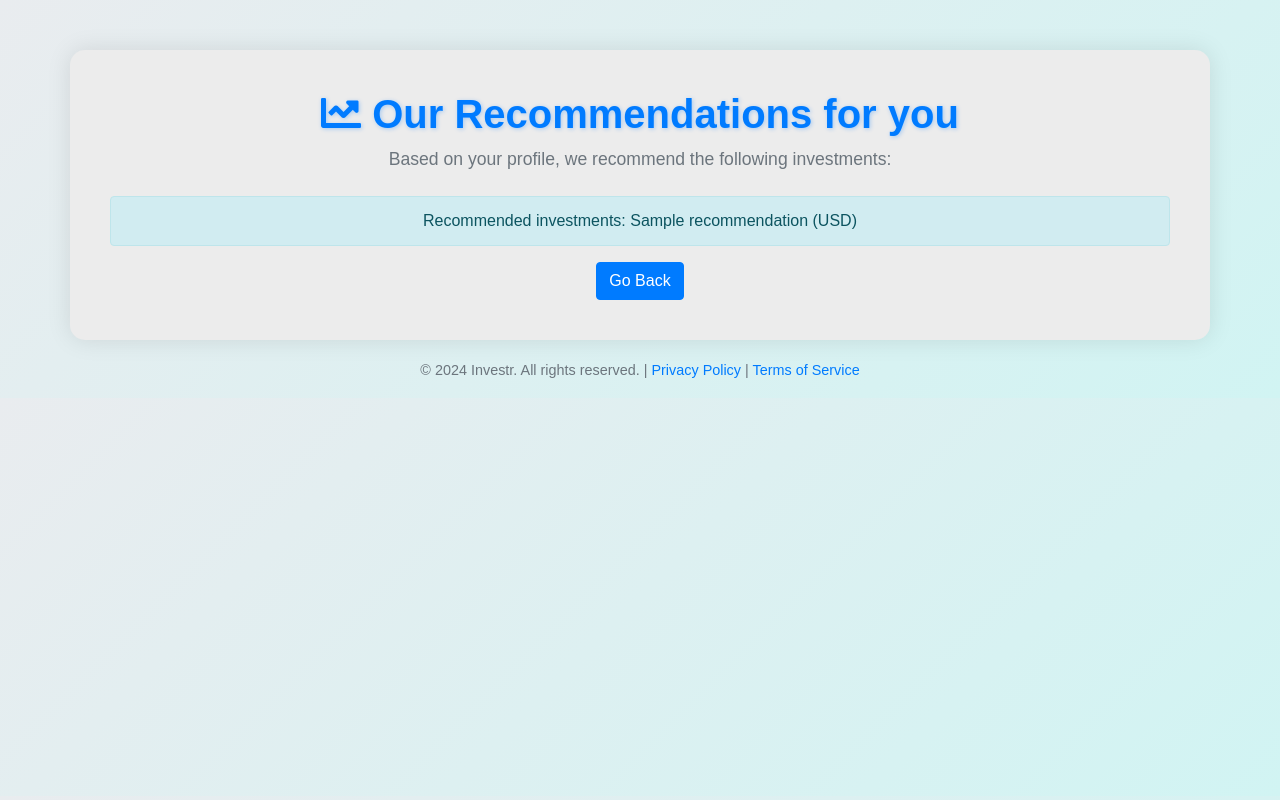
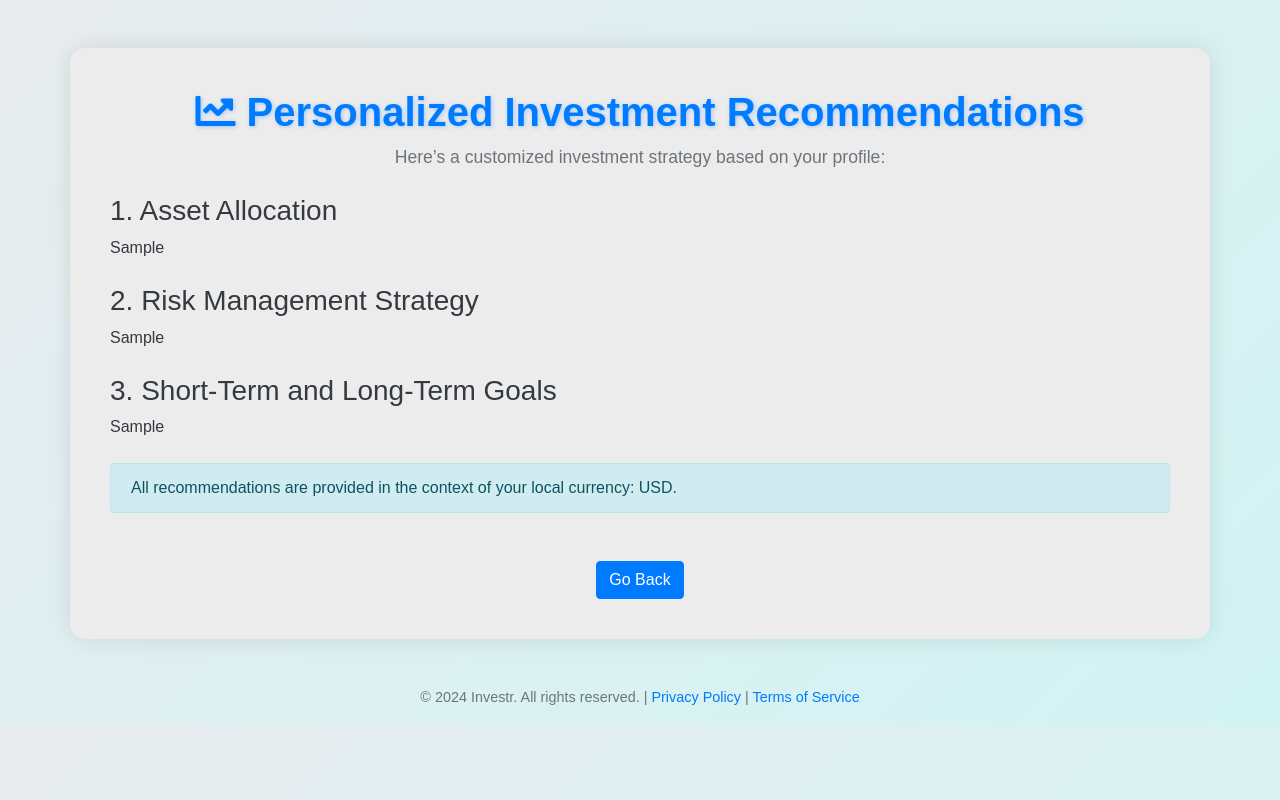
Before and after one commit to JaganFoundr/MinimumViableP, a Flask app: template templates/recommendation.html in a window 1280 px wide. Run offline with Flask 3, Linux system fonts and the light colour scheme; the template is opened without the code that fills it: most values are stand-ins (such as "Sample title", 1, 10 or a date in 2020); some libraries are stand-ins or nearby versions.

Commit message:
upgraded

```diff
--- a/app.py
+++ b/app.py
@@ -39,120 +39,57 @@ def recommend():
     risk_tolerance = request.form.get('risk_tolerance', 'N/A')
     country = request.form.get('country', 'USD')
 
-    # Create a prompt for the LLM
+    # Create a structured prompt for the LLM
     prompt = (
-        f"Based on the following financial information:\n"
-        f"Annual Income: {income}\n"
-        f"Savings: {savings}\n"
-        f"Risk Tolerance: {risk_tolerance}\n"
-        f"Country: {currency_map.get(country, 'United States Dollar')}\n\n"
-        f"Provide personalized investment recommendations."
+        f"Consider the following individual's financial profile and provide tailored investment advice:\n\n"
+        f"1. **Annual Income**: {income}\n"
+        f"2. **Savings**: {savings}\n"
+        f"3. **Risk Tolerance**: {risk_tolerance}\n"
+        f"4. **Location**: {currency_map.get(country, 'United States Dollar')}\n\n"
+        f"Provide a structured investment strategy:\n"
+        f"- Asset Allocation\n"
+        f"- Risk Management\n"
+        f"- Short-Term and Long-Term Goals\n"
+        f"- Any specific recommendations for {currency_map.get(country)}."
     )
 
-    # Tokenize input with padding and truncation
+    # Tokenize input and generate output
     inputs = tokenizer(prompt, return_tensors="pt", padding=True, truncation=True)
 
     try:
         # Generate recommendations
         output = model.generate(
             **inputs,
-            max_length=150,
+            max_length=200,
             num_return_sequences=1,
             do_sample=True,
             temperature=0.7
         )
-        recommendations = tokenizer.decode(output[0], skip_special_tokens=True).strip().split('\n')
+        raw_recommendation = tokenizer.decode(output[0], skip_special_tokens=True).strip()
+
+        # Split recommendations into structured sections (example split logic)
+        structured_recommendation = {
+            "Asset Allocation": raw_recommendation.split("Risk Management")[0].strip(),
+            "Risk Management": raw_recommendation.split("Risk Management")[1].split("Short-Term and Long-Term Goals")[0].strip(),
+            "Short-Term and Long-Term Goals": raw_recommendation.split("Short-Term and Long-Term Goals")[1].strip()
+        }
 
     except Exception as e:
         print(f"Error generating recommendations: {e}")
-        recommendations = ["Unable to generate recommendations at this time."]
+        structured_recommendation = {
+            "Asset Allocation": "Unable to provide asset allocation advice at this time.",
+            "Risk Management": "Unable to provide risk management advice at this time.",
+            "Short-Term and Long-Term Goals": "Unable to provide short- and long-term goals advice at this time."
+        }
 
-    # Determine the currency based on the selected country
     currency = currency_map.get(country, 'Unknown Currency')
 
-    print(f"Recommendations: {recommendations}, Currency: {currency}")
-
-    # Render the recommendation page with the results
-    return render_template('recommendation.html', recommendations=recommendations, currency=currency)
+    # Render the recommendation page with the structured recommendations
+    return render_template(
+        'recommendation.html',
+        recommendations=structured_recommendation,
+        currency=currency
+    )
 
 if __name__ == '__main__':
     app.run(host='0.0.0.0', port=5000, debug=True)
-from flask import Flask, request, render_template
-from flask_cors import CORS
-from transformers import AutoModelForCausalLM, AutoTokenizer
-import torch
-
-app = Flask(__name__)
-CORS(app)  # Enable CORS for all routes
-
-# Load pre-trained model and tokenizer from Hugging Face
-model_name = "meta-llama/LLaMA-3.2-1B"  # Replace with your actual model
-tokenizer = AutoTokenizer.from_pretrained(model_name)
-model = AutoModelForCausalLM.from_pretrained(model_name)
-
-# Set the pad token to the EOS token if no pad token is defined
-if tokenizer.pad_token is None:
-    tokenizer.pad_token = tokenizer.eos_token
-model.config.pad_token_id = tokenizer.pad_token_id
-
-# Define a mapping from country codes to currencies
-currency_map = {
-    'USD': 'United States Dollar',
-    'EUR': 'Euro',
-    'GBP': 'British Pound',
-    'INR': 'Indian Rupee',
-    'AUD': 'Australian Dollar',
-    'CAD': 'Canadian Dollar',
-    'JPY': 'Japanese Yen',
-}
-
-@app.route('/')
-def index():
-    return render_template('index.html')
-
-@app.route('/recommend', methods=['POST'])
-def recommend():
-    # Get data from the form
-    income = request.form.get('income', 'N/A')
-    savings = request.form.get('savings', 'N/A')
-    risk_tolerance = request.form.get('risk_tolerance', 'N/A')
-    country = request.form.get('country', 'USD')
-
-    # Create a prompt for the LLM
-    prompt = (
-        f"Based on the following financial information:\n"
-        f"Annual Income: {income}\n"
-        f"Savings: {savings}\n"
-        f"Risk Tolerance: {risk_tolerance}\n"
-        f"Country: {currency_map.get(country, 'United States Dollar')}\n\n"
-        f"Provide personalized investment recommendations."
-    )
-
-    # Tokenize input with padding and truncation
-    inputs = tokenizer(prompt, return_tensors="pt", padding=True, truncation=True)
-
-    try:
-        # Generate recommendations
-        output = model.generate(
-            **inputs,
-            max_length=150,
-            num_return_sequences=1,
-            do_sample=True,
-            temperature=0.7
-        )
-        recommendations = tokenizer.decode(output[0], skip_special_tokens=True).strip().split('\n')
-
-    except Exception as e:
-        print(f"Error generating recommendations: {e}")
-        recommendations = ["Unable to generate recommendations at this time."]
-
-    # Determine the currency based on the selected country
-    currency = currency_map.get(country, 'Unknown Currency')
-
-    print(f"Recommendations: {recommendations}, Currency: {currency}")
-
-    # Render the recommendation page with the results
-    return render_template('recommendation.html', recommendations=recommendations, currency=currency)
-
-if __name__ == '__main__':
-    app.run(host='0.0.0.0', port=5000, debug=True)
--- a/templates/recommendation.html
+++ b/templates/recommendation.html
@@ -4,26 +4,50 @@
 <head>
   <meta charset="UTF-8">
   <meta name="viewport" content="width=device-width, initial-scale=1.0">
-  <title>InvestR</title>
+  <title>InvestR - Personalized Investment Advice</title>
   <link rel="stylesheet" href="https://stackpath.bootstrapcdn.com/bootstrap/4.5.2/css/bootstrap.min.css">
   <link rel="stylesheet" href="https://cdnjs.cloudflare.com/ajax/libs/font-awesome/5.15.4/css/all.min.css">
   <link rel="stylesheet" href="static/styles.css">
 </head>
 
 <body>
-  <div class="container text-center">
-    <h1><i class="fas fa-chart-line"></i> Our Recommendations for you</h1>
-    <p class="lead">Based on your profile, we recommend the following investments:</p>
+  <div class="container my-5">
+    <div class="text-center">
+      <h1><i class="fas fa-chart-line"></i> Personalized Investment Recommendations</h1>
+      <p class="lead">Here’s a customized investment strategy based on your profile:</p>
+    </div>
+
+    <!-- Recommendation Sections -->
+    <div class="recommendation-section mt-4">
+      <h3>1. Asset Allocation</h3>
+      <p>{{ recommendations['Asset Allocation'] }}</p>
+    </div>
+
+    <div class="recommendation-section mt-4">
+      <h3>2. Risk Management Strategy</h3>
+      <p>{{ recommendations['Risk Management'] }}</p>
+    </div>
+
+    <div class="recommendation-section mt-4">
+      <h3>3. Short-Term and Long-Term Goals</h3>
+      <p>{{ recommendations['Short-Term and Long-Term Goals'] }}</p>
+    </div>
+
+    <!-- Currency Information -->
     <div class="mt-4 alert alert-info" role="alert">
-      Recommended investments: {{ recommendations | join(', ') }} ({{ currency }})
+      All recommendations are provided in the context of your local currency: {{ currency }}.
     </div>
-    <a href="/" class="btn btn-primary">Go Back</a>
+
+    <!-- Navigation Buttons -->
+    <div class="text-center mt-5">
+      <a href="/" class="btn btn-primary">Go Back</a>
+    </div>
   </div>
 
-  <div class="footer">
+  <!-- Footer -->
+  <div class="footer text-center mt-5">
     <p>&copy; 2024 Investr. All rights reserved. | <a href="#">Privacy Policy</a> | <a href="#">Terms of Service</a></p>
   </div>
-
 </body>
 
 </html>
```
